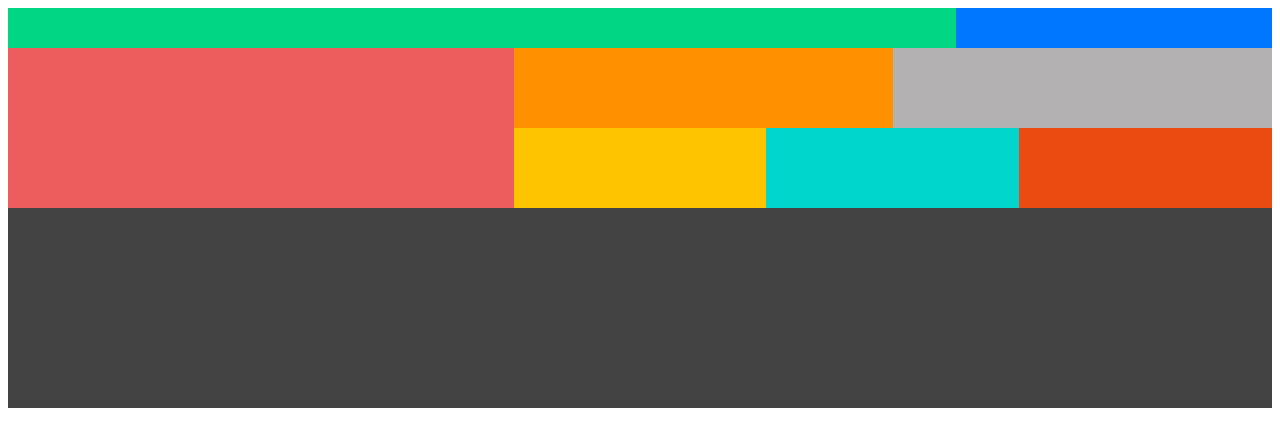
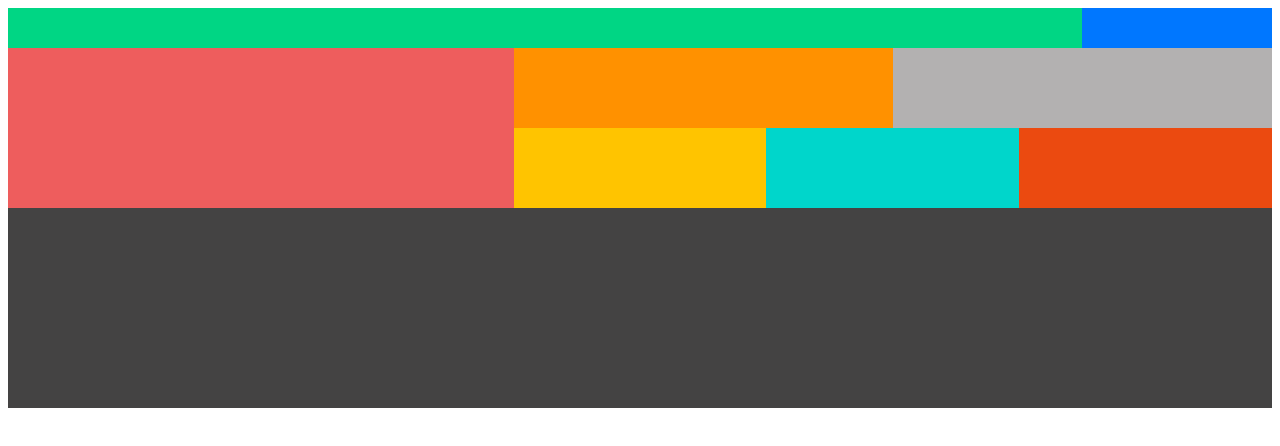
Before and after one commit to HelenaNg/html-exercice-6, a plain HTML site: page index.html in a window 1280 px wide. Drawn offline with Linux system fonts and the light colour scheme.

Commit message:
correction

```diff
--- a/css/style.css
+++ b/css/style.css
@@ -1,10 +1,10 @@
 .rec1{
-    width: 75%;
+    width: 85%;
     height: 40px;
     background-color: rgb(0, 214, 132);
 }
 .rec2{
-    width: 25%;
+    width: 15%;
     height: 40px;
     background-color: rgb(0, 119, 255);
 }
```
